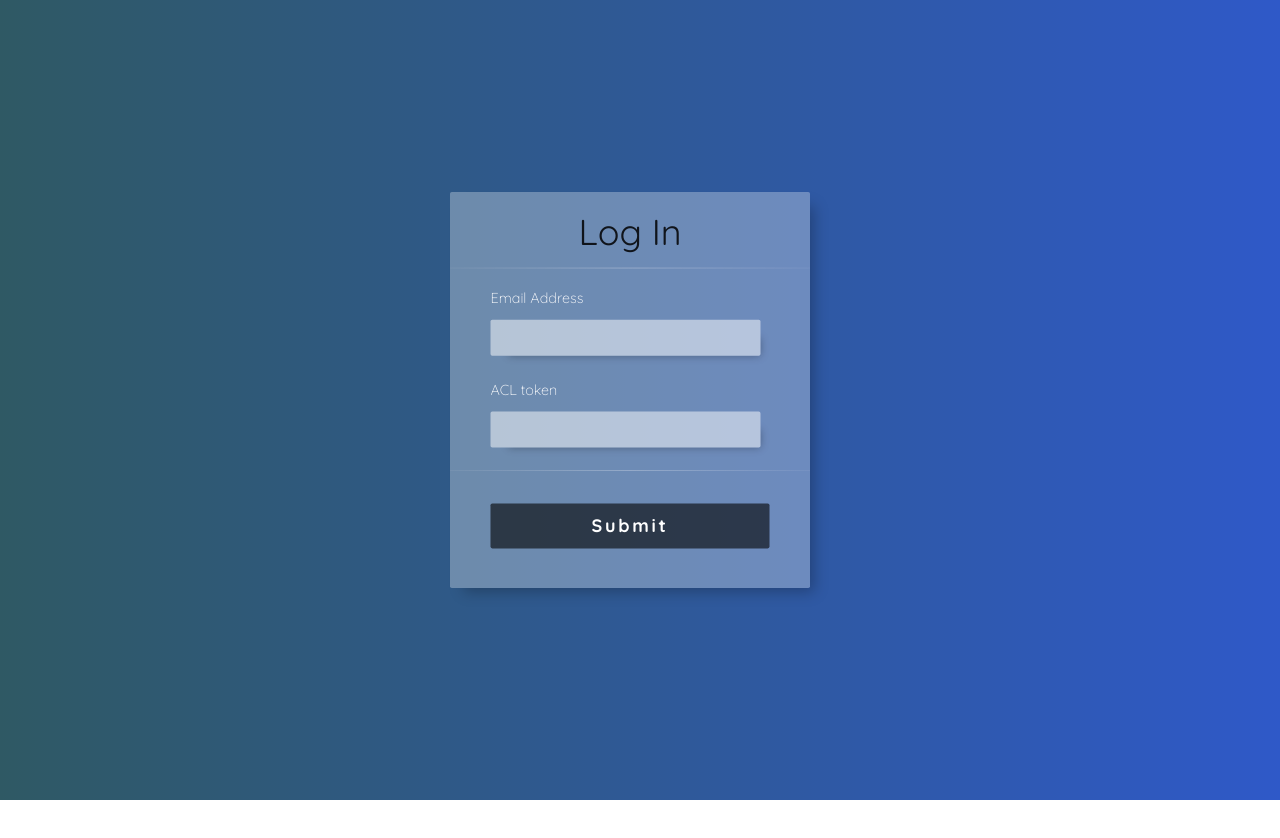
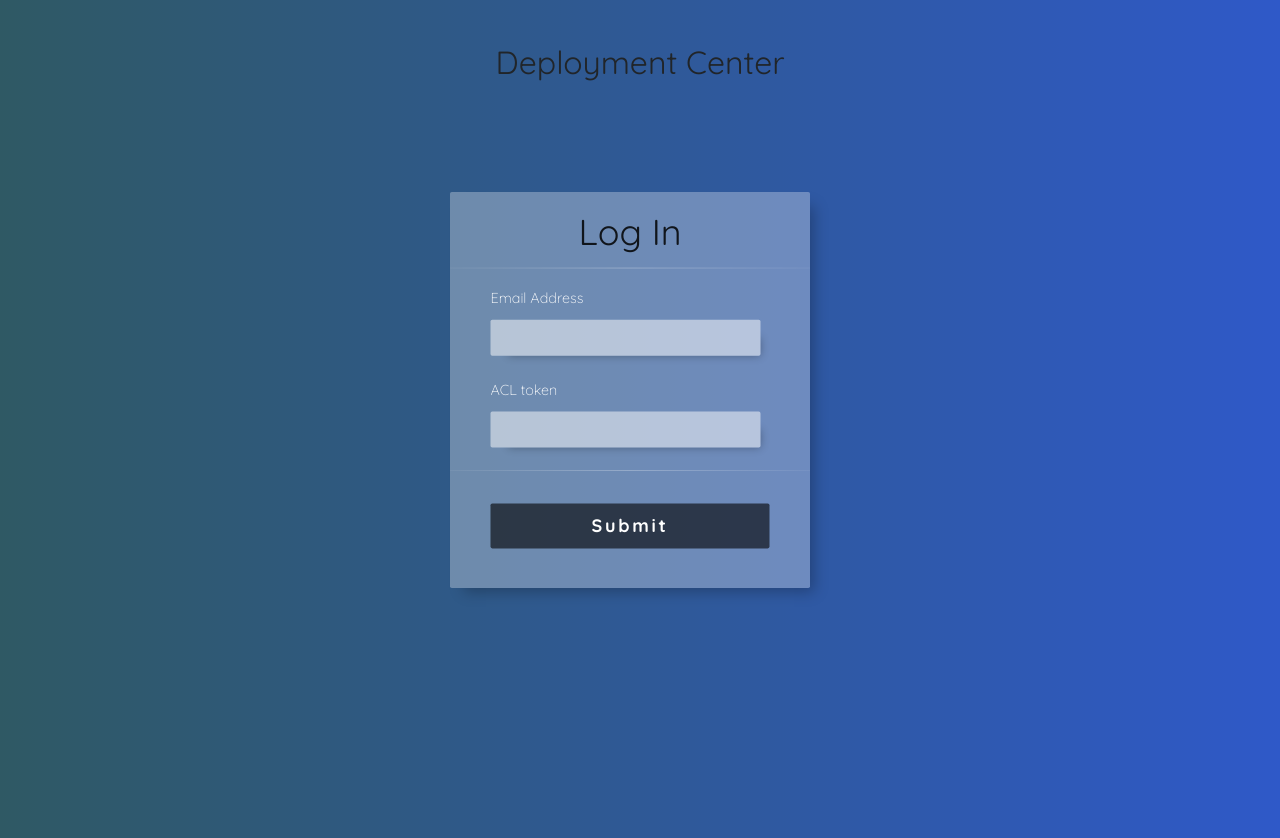
Before and after one commit to KAIYO-OSS/titan, a React (Create React App) app in the folder ui/: page /login in a window 1280 px wide. Before the commit the page ends 800 px from the top, so only its background shows below. Built offline with nearby package versions, Linux system fonts and the light colour scheme.

Commit message:
update search panel

```diff
--- a/ui/src/components/Login.js
+++ b/ui/src/components/Login.js
@@ -16,11 +16,9 @@ const loginInputsInit = [
     }
 ];
 
-const Login = ({
-                   inputs,
-                   signUp,
-                   submitForm,
-               }) => (
+const Login = ({inputs, signUp, submitForm,}) => (
+    <div>
+        <div style={{textAlign : 'center', fontSize : '2rem', marginTop : '3%'}}>Deployment Center</div>
         <div className={signUp ? "login login-closed" : "login"}>
             <h1>Log In</h1>
             <hr/>
@@ -28,6 +26,7 @@ const Login = ({
                 inputs={inputs}
                 submitForm={submitForm}
             />
+        </div>
     </div>
 );
 
--- a/ui/src/components/Navbar.js
+++ b/ui/src/components/Navbar.js
@@ -5,7 +5,7 @@ export default function NavbarComponent() {
     return (
         <div>
             <Navbar collapseOnSelect expand="lg" bg="dark" variant="dark">
-                <Navbar.Brand href="#home">Kaiyo Deployment Center</Navbar.Brand>
+                <Navbar.Brand href="#home">Deployment Center</Navbar.Brand>
                 <Navbar.Toggle aria-controls="responsive-navbar-nav"/>
                 <Navbar.Collapse id="responsive-navbar-nav">
                     <Nav className="mr-auto">
--- a/ui/src/components/Search.js
+++ /dev/null
@@ -1,12 +0,0 @@
-import React, {useState} from "react";
-import {Input} from "antd";
-
-
-export default function Search(props) {
-
-    return (
-        <div style={{backgroundColor : "#f7f7f7", minHeight : "60px", marginTop: "2px", marginBottom : "25px"}}>
-            <Input style={{maxWidth : "300px", marginTop : "10px", float : "right", marginRight : "10px", minHeight : '40px'}} placeholder={props.searchText} onChange={props.onChange} />
-        </div>
-    )
-}
--- a/ui/src/components/Service.js
+++ b/ui/src/components/Service.js
@@ -1,7 +1,6 @@
 import React from "react";
 import {Button, Input, List} from "antd";
 import {Card} from "react-bootstrap";
-import Search from "./Search";
 
 
 export default function Service() {
@@ -47,13 +46,12 @@ export default function Service() {
                                 <Card.Text>
                                     Service content !
                                 </Card.Text>
-                                <Button>Update</Button>
+                                <Button>View</Button>
                             </Card.Body>
                         </Card>
                     </List.Item>
                 )}
             />
-
         </div>
     )
 }
--- a/ui/src/components/login.css
+++ b/ui/src/components/login.css
@@ -3,17 +3,17 @@
 @import url(https://maxcdn.bootstrapcdn.com/font-awesome/4.6.1/css/font-awesome.min.css);
 
 body {
-    background: rgb(47, 89, 100);
+    background: rgb(164, 176, 179);
     background: -moz-linear-gradient(
             left,
-            rgba(47, 89, 100,1) 0%,
-            rgba(47, 89, 200,1) 100%
+            rgba(164, 176, 179,1) 0%,
+            rgba(164, 176, 179,1) 100%
     );
     background: -webkit-gradient(
             left top,
             right top,
-            color-stop(0%, rgba(47, 89, 100,1)),
-            color-stop(100%, rgba(47, 89, 200,1))
+            color-stop(0%, rgba(164, 176, 179,1)),
+            color-stop(100%, rgb(62, 73, 102))
     );
     background: -webkit-linear-gradient(
             left,
```
Lines whose indentation alone changed are shown as unchanged.
